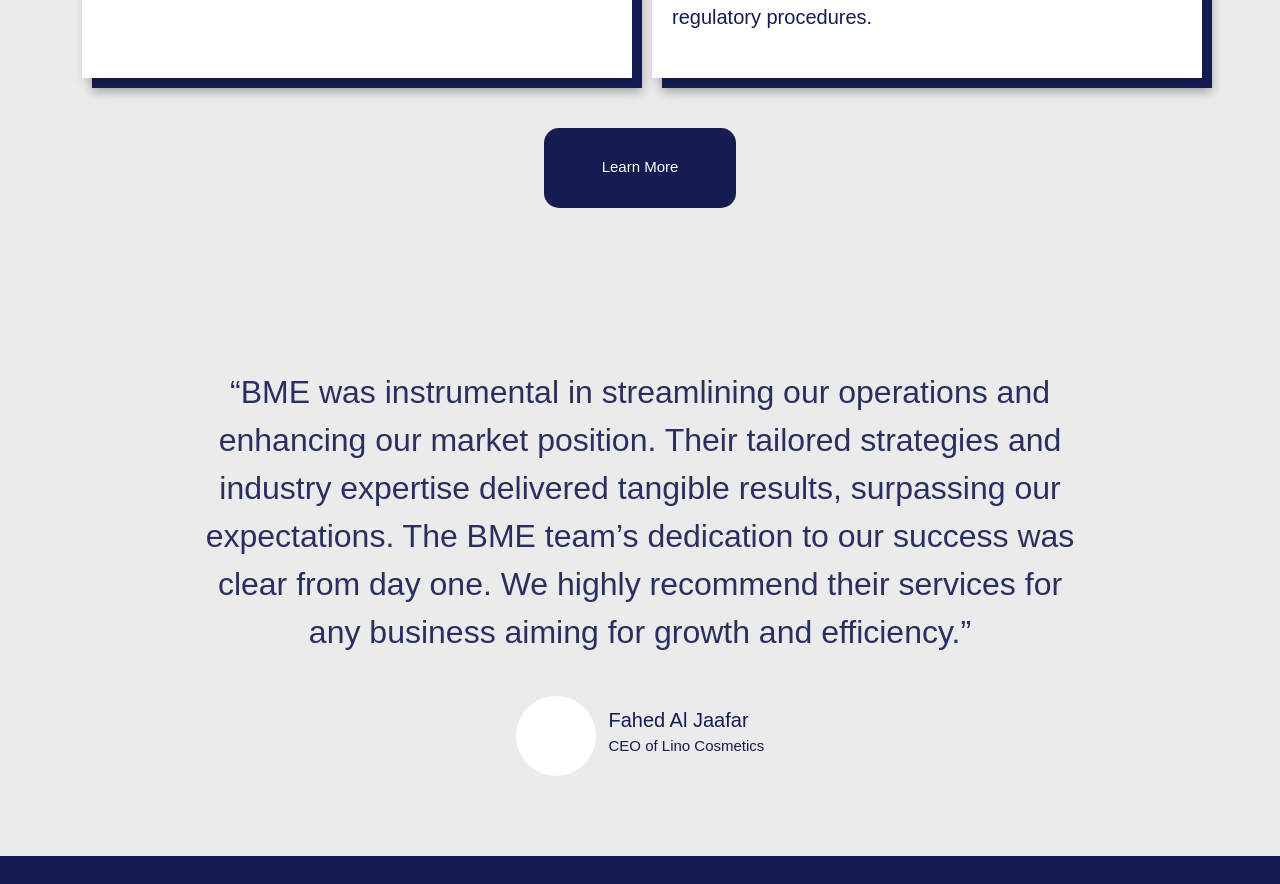
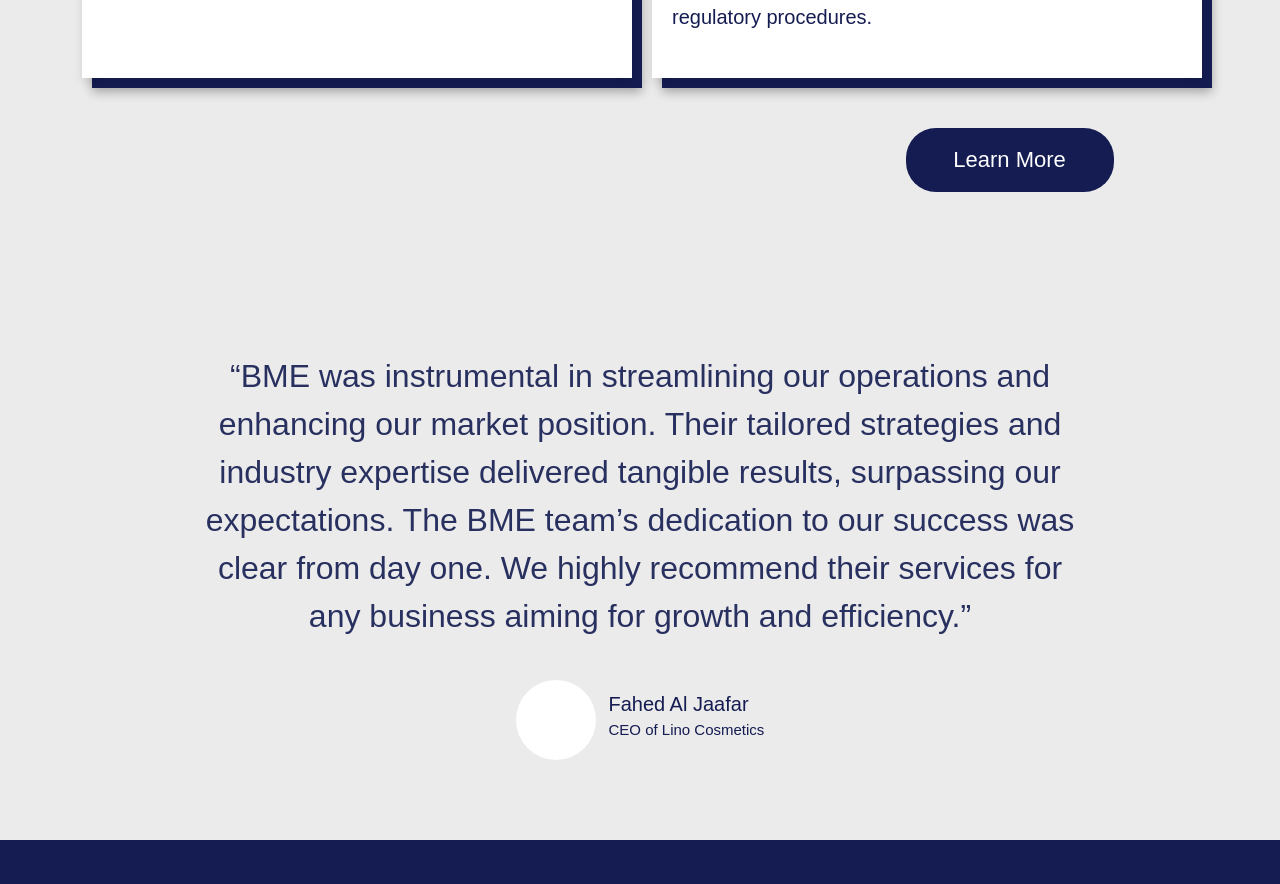
Before and after one commit to ihabawad18/BME, a React (Create React App) app: page / in a window 1280 px wide. Shown: the part 2602-3486 px from the top of the page. Built offline with nearby package versions, Linux system fonts and the light colour scheme.

Commit message:
fixing css

```diff
--- a/src/pages/Services.css
+++ b/src/pages/Services.css
@@ -34,7 +34,7 @@
 
 }
 
-.flex-container{
+.flex-contain{
     display: flex;
     align-items: center;
     justify-content: center;
@@ -45,19 +45,19 @@
 }
 
 
-.flex-container .inside-container{
+.flex-contain .inside-container{
     display: block;
     margin: 10px;
 }
 
-.flex-container .inside-container p{
+.flex-contain .inside-container p{
     font-size: 50px;
     color: #141c51;
     font-weight: 500;
     margin: 0;
 }
 
-.flex-container button{
+.flex-contain button{
         padding: 10px;
         width: 12rem;
         height: 5rem;
--- a/src/pages/Services.js
+++ b/src/pages/Services.js
@@ -20,7 +20,7 @@ const Services = () => {
           </div>
         </div>
       </div>
-      <div className="flex-container">
+      <div className="flex-contain">
         <div className="inside-container">
           <p>01</p>
           <button>Regional Business Development Services</button>
```
